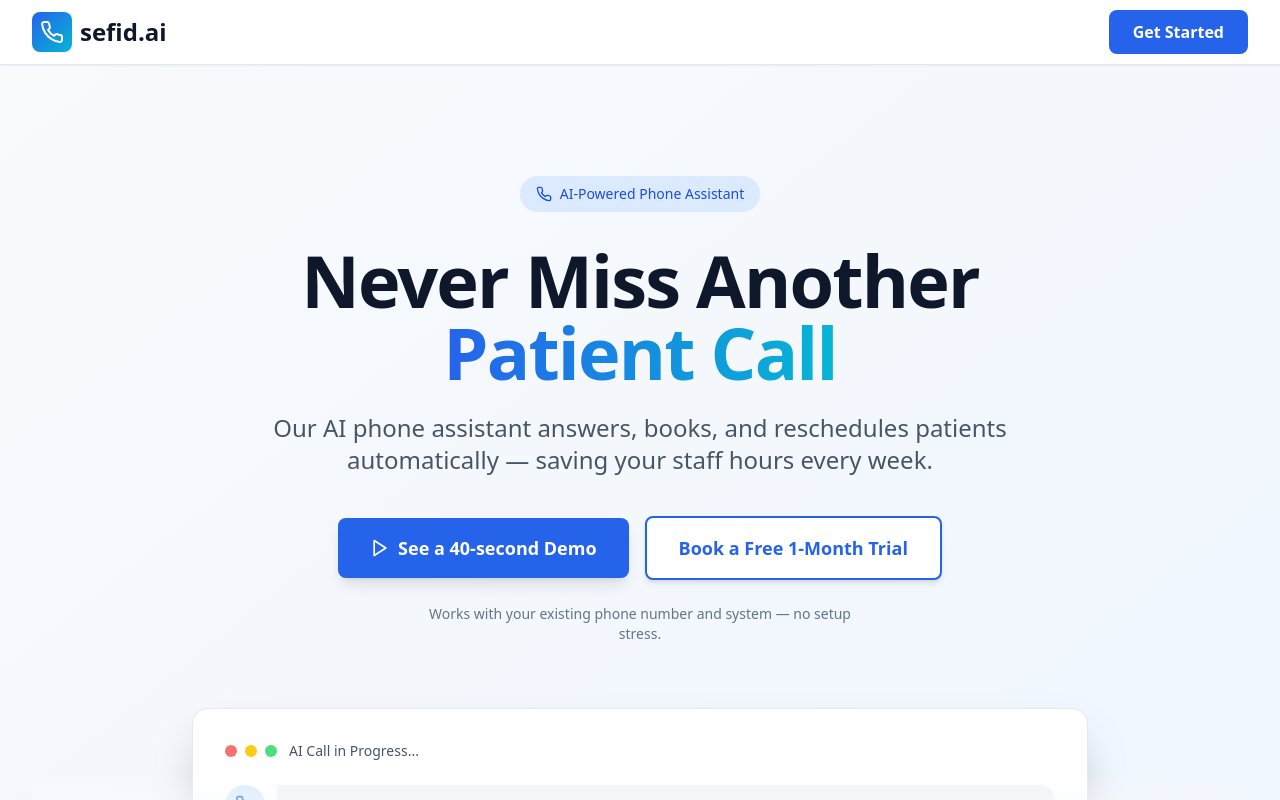
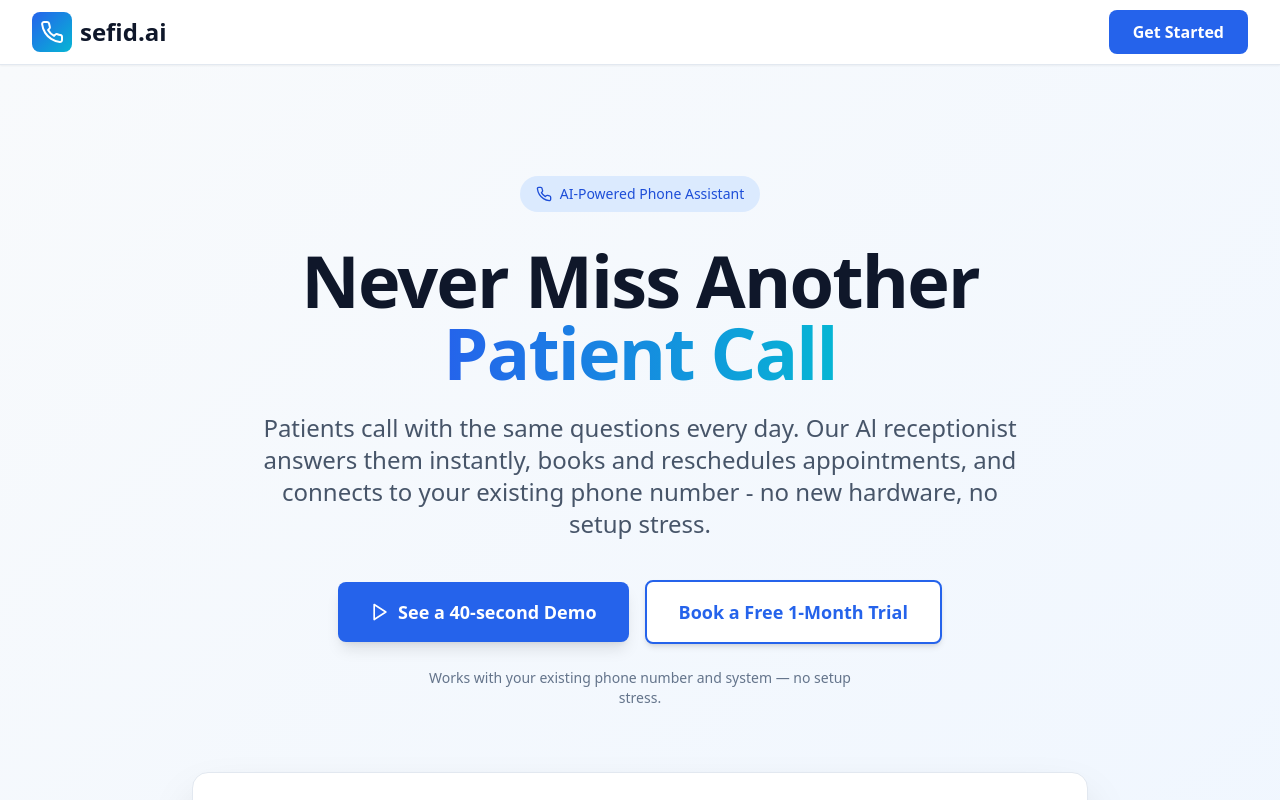
Before and after one commit to kamyabnav/sefid2-final, a React (Vite) app: page / in a window 1280 px wide. Shown: the top 800 px of the page. Built offline with nearby package versions, Linux system fonts and the light colour scheme.

Commit message:
Updated Hero.tsx

```diff
--- a/src/components/Hero.tsx
+++ b/src/components/Hero.tsx
@@ -20,7 +20,10 @@ export default function Hero() {
           </h1>
 
           <p className="text-xl sm:text-2xl text-slate-600 mb-10 max-w-3xl mx-auto leading-relaxed">
-            Our AI phone assistant answers, books, and reschedules patients automatically — saving your staff hours every week.
+            Patients call with the same questions every day. Our Al receptionist
+answers them instantly, books and reschedules appointments, and
+connects to your existing phone number - no new hardware, no setup
+stress.
           </p>
 
           <div className="flex flex-col sm:flex-row gap-4 justify-center items-center mb-6">
```
